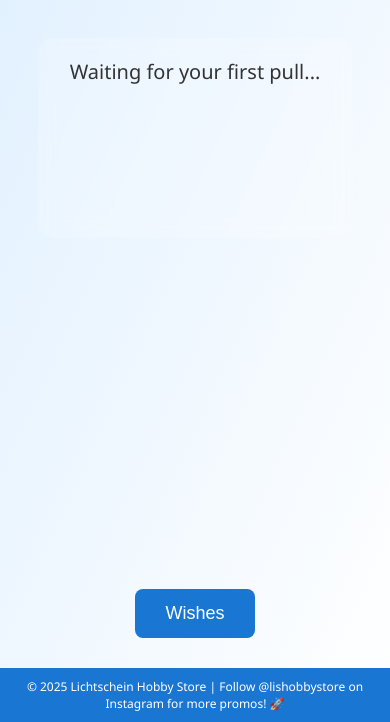
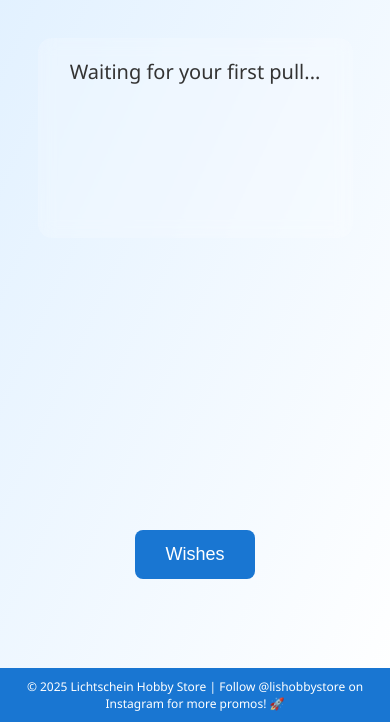
Before and after one commit to lishobbystore/ultimatewish, a plain HTML site: page index.html in a window 390 px wide. Shown: the part 122-844 px from the top of the page. Drawn offline with nearby package versions, Linux system fonts and the light colour scheme.

Commit message:
mobile button

```diff
--- a/index.html
+++ b/index.html
@@ -155,7 +155,7 @@
             }
 
             #gachaButton {
-                bottom: 10%;
+                bottom: 17%;
             }
 
             #result {
```
